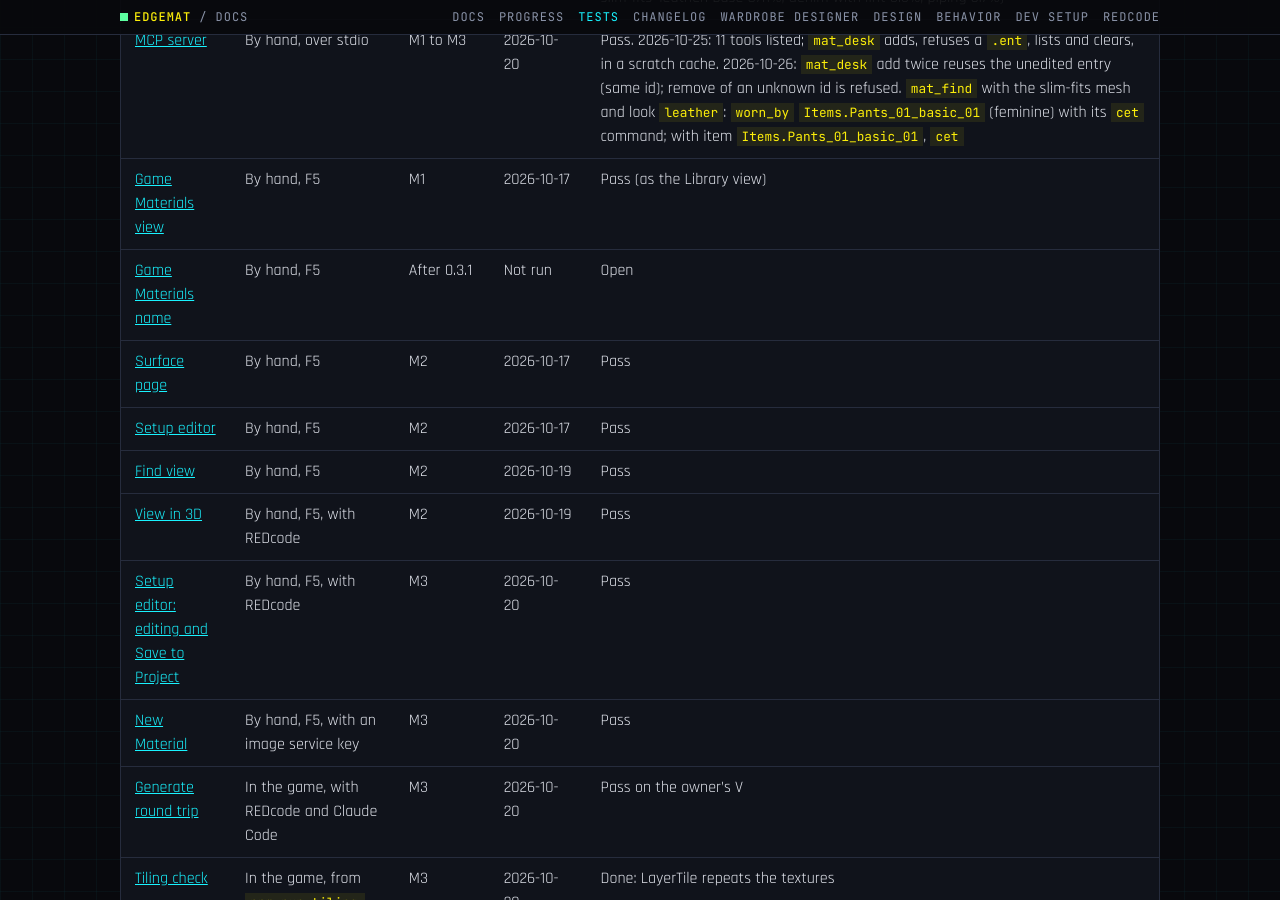
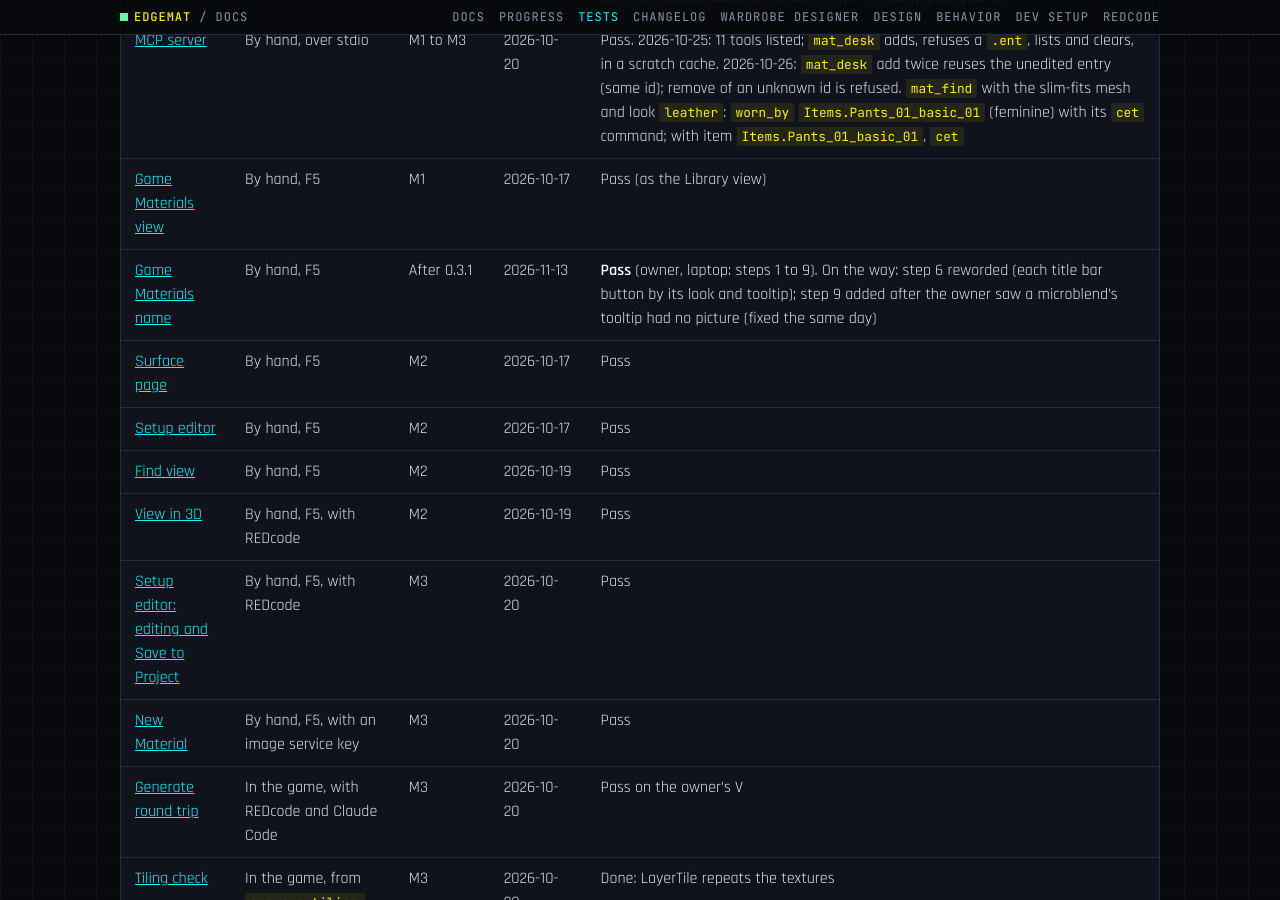
Before and after one commit to Edgemodders/EDGEmat, a Jekyll site: the page built from docs/testing.md, in a window 1280 px wide and 900 px high, scrolled down 709 px. Built offline with Jekyll 4.4.1, drawn with Linux system fonts in a browser that asks for light colours; our own code applies the rules of GitHub Pages for plain Markdown files.

Commit message:
Tests: Game Materials name passed, steps 1 to 9 (owner, laptop)
Co-Authored-By: Claude Opus 5.5 <noreply@anthropic.com>

```diff
--- a/docs/testing.md
+++ b/docs/testing.md
@@ -13,7 +13,7 @@ Last updated 2026-10-26.
 | [Smoke test](#smoke-test-the-library-against-the-game) | Automated, needs the game | M1 to M3 | 2026-10-26 | Pass, with the Desk's six checks (entries, variations, the move from the old Desk), and the items that wear a mesh look (2026-10-26: the slim-fits' leather look, `Items.Pants_01_basic_01`; index in 11 s), and microblends in the color map (the slim-fits' leather: base 87.1%, denim with lint 0.5%, piping 6.7%) |
 | [MCP server](#mcp-server) | By hand, over stdio | M1 to M3 | 2026-10-20 | Pass. 2026-10-25: 11 tools listed; `mat_desk` adds, refuses a `.ent`, lists and clears, in a scratch cache. 2026-10-26: `mat_desk` add twice reuses the unedited entry (same id); remove of an unknown id is refused. `mat_find` with the slim-fits mesh and look `leather`: `worn_by` `Items.Pants_01_basic_01` (feminine) with its `cet` command; with item `Items.Pants_01_basic_01`, `cet` |
 | [Game Materials view](#game-materials-view-in-vs-code) | By hand, F5 | M1 | 2026-10-17 | Pass (as the Library view) |
-| [Game Materials name](#game-materials-name) | By hand, F5 | After 0.3.1 | Not run | Open |
+| [Game Materials name](#game-materials-name) | By hand, F5 | After 0.3.1 | 2026-11-13 | **Pass** (owner, laptop: steps 1 to 9). On the way: step 6 reworded (each title bar button by its look and tooltip); step 9 added after the owner saw a microblend's tooltip had no picture (fixed the same day) |
 | [Surface page](#surface-page) | By hand, F5 | M2 | 2026-10-17 | Pass |
 | [Setup editor](#setup-editor) | By hand, F5 | M2 | 2026-10-17 | Pass |
 | [Find view](#find-view) | By hand, F5 | M2 | 2026-10-19 | Pass |
```
Also changed, not shown: CLAUDE.md (+1 -1 lines), docs/progress.md (+1 -2 lines).
